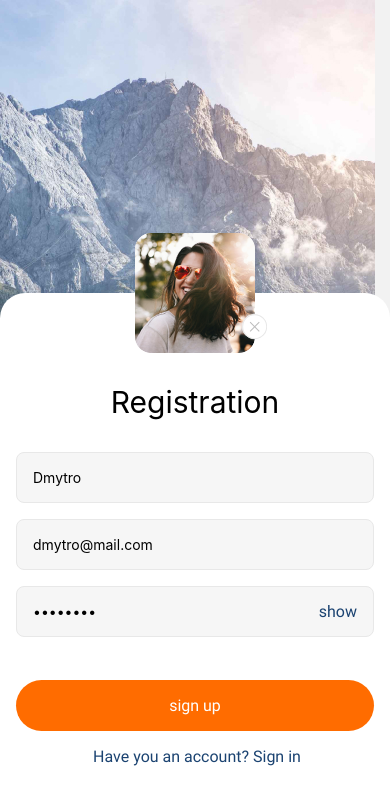
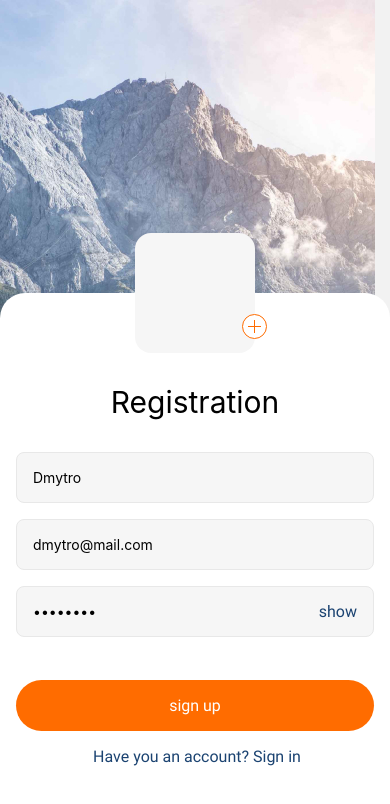
Before and after one commit to dmstepanuik/goit-react-native, a React Native app: screen / in a window 390 px wide. Shown: the top 804 px of the page. Built offline with nearby package versions, Linux system fonts and the light colour scheme.

Commit message:
feat: add avatar

```diff
--- a/src/components/Avatar/Avatar.js
+++ b/src/components/Avatar/Avatar.js
@@ -1,22 +1,36 @@
+import * as ImagePicker from 'expo-image-picker';
+import uploadPhotoToServer, {
+  firebaseStore,
+} from '../../api/uploadPhotoToServer';
 import { Image, StyleSheet, TouchableOpacity, View } from 'react-native';
 import AddIcon from '../svg/AddIcon';
 import DeleteIcon from '../svg/DeleteIcon';
 
-export default function Avatar({ isEmpty, onClickBtn }) {
-  const onPressBtn = () => {
-    onClickBtn(!isEmpty);
+export default function Avatar({ avatarImg, setAvatarImg }) {
+  const onPressBtn = async () => {
+    if (avatarImg) return setAvatarImg('');
+
+    let result = await ImagePicker.launchImageLibraryAsync({
+      mediaTypes: ImagePicker.MediaTypeOptions.All,
+      allowsEditing: true,
+      aspect: [4, 3],
+      quality: 1,
+    });
+
+    if (!result.canceled) {
+      const photoUrl = await uploadPhotoToServer(
+        result.assets[0].uri,
+        firebaseStore.avatar,
+      );
+      setAvatarImg(photoUrl);
+    }
   };
 
   return (
     <View style={st.container}>
-      {!isEmpty && (
-        <Image
-          style={st.img}
-          source={require('../../assets/images/avatar.png')}
-        />
-      )}
+      {avatarImg && <Image style={st.img} source={{ uri: avatarImg }} />}
       <TouchableOpacity style={st.btn} onPress={onPressBtn}>
-        {isEmpty ? <AddIcon /> : <DeleteIcon />}
+        {!avatarImg ? <AddIcon /> : <DeleteIcon />}
       </TouchableOpacity>
     </View>
   );
```
